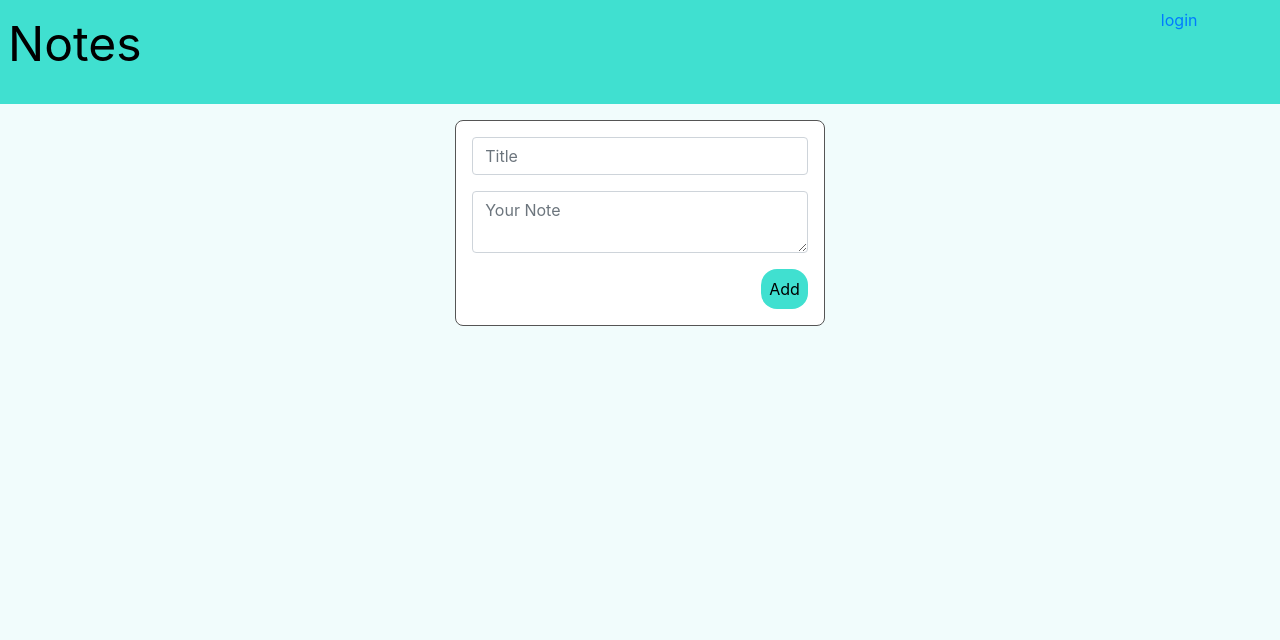
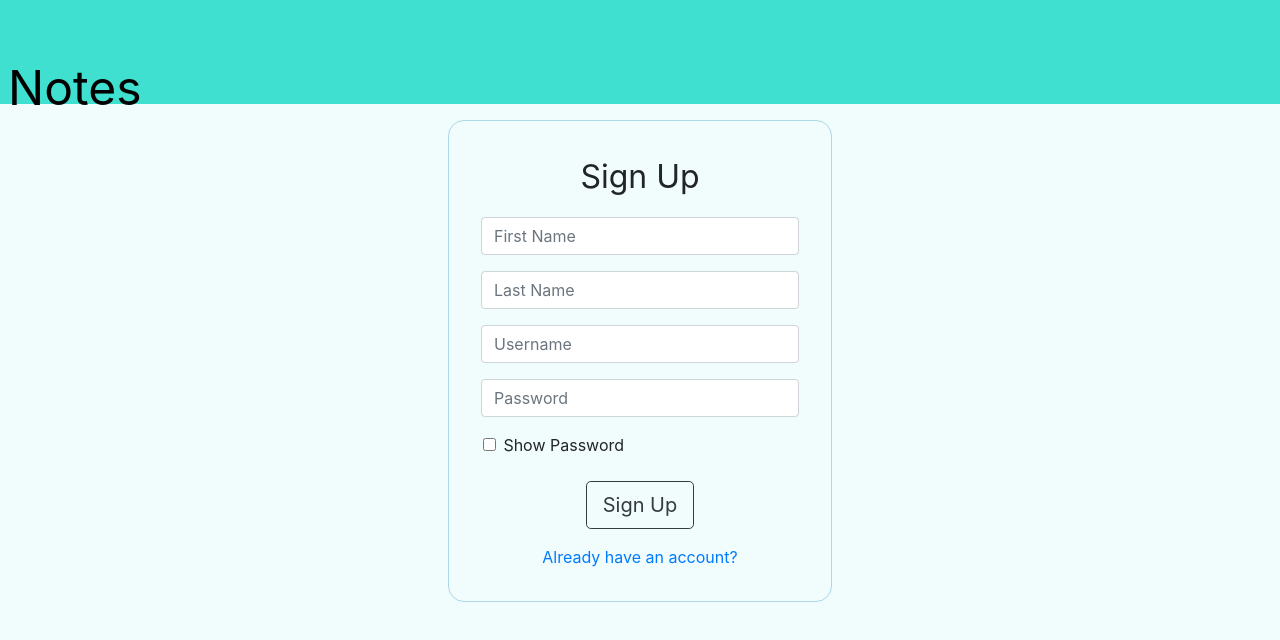
Before and after one commit to vishalnirmal/Notes, a React (Create React App) app in the folder client/: page /signup in a window 1280 px wide. Shown: the top 640 px of the page. Built offline with nearby package versions, Linux system fonts and the light colour scheme.

Commit message:
Fronted connected to backend

```diff
--- a/client/package.json
+++ b/client/package.json
@@ -7,6 +7,7 @@
     "@testing-library/jest-dom": "^4.2.4",
     "@testing-library/react": "^9.4.0",
     "@testing-library/user-event": "^7.2.1",
+    "axios": "^0.19.2",
     "jsonwebtoken": "^8.5.1",
     "react": "^16.12.0",
     "react-dom": "^16.12.0",
--- a/client/public/css/master.css
+++ b/client/public/css/master.css
@@ -6,11 +6,15 @@ body{
 .header{
     background-color: #40e0d0;
     padding: 0.5rem;
+    margin-bottom: 1rem;
 }
 
 .main-heading{
     font-size: 3rem;
-    margin: 0;
+    /* margin: 0; */
+    position: relative;
+    top: 50%;
+    transform: translateY(-50%);
     text-decoration: none;
     color: #000;
 }
@@ -25,7 +29,7 @@ body{
     padding: 2rem;
     border: solid lightblue 1px;
     border-radius: 1rem;
-    margin: 10% auto;
+    margin: 3% auto 0;
 }
 
 .chkbx{
@@ -37,7 +41,7 @@ body{
     padding: 2rem;
     border: solid lightblue 1px;
     border-radius: 1rem;
-    margin: 3% auto auto;
+    margin: 1% auto auto;
 }
 
 .form-heading{
@@ -45,17 +49,14 @@ body{
     font-size: 2rem;
 }
 
-.Home{
-    padding: 1rem 1.5rem;
-}
 
 .create-note{
     background-color: #fff;
     width: 30%;
     margin: auto;
-    padding: 1rem;
+    padding: 0.5rem;
     border-radius: 0.5rem;
-    border: solid 1px #555;
+    border: solid 0.5px #555;
 }
 
 .button{
@@ -74,3 +75,15 @@ body{
     border-radius: 0.5rem;
     border: solid 1px #555;
 }
+
+.logout{
+    font-size: 4rem;
+    position: relative;
+    top: 50%;
+    transform: translateY(-50%);
+}
+
+.logout:hover{
+    color: #fff;
+    cursor: pointer;
+}
--- a/client/public/index.html
+++ b/client/public/index.html
@@ -8,6 +8,7 @@
       name="Notes"
       content="An app where you can note down all your thoughts."
     />
+    <script src="https://kit.fontawesome.com/66d1c73752.js" crossorigin="anonymous"></script>
     <link rel="stylesheet" href="https://stackpath.bootstrapcdn.com/bootstrap/4.4.1/css/bootstrap.min.css" integrity="sha384-Vkoo8x4CGsO3+Hhxv8T/Q5PaXtkKtu6ug5TOeNV6gBiFeWPGFN9MuhOf23Q9Ifjh" crossorigin="anonymous">
     <link rel="stylesheet" href="/css/master.css">
     <title>Notes</title>
--- a/client/src/Components/App.js
+++ b/client/src/Components/App.js
@@ -1,5 +1,4 @@
 import React from 'react';
-import Navigation from './navigation';
 import { Switch, Route } from 'react-router-dom';
 import Login from './Login';
 import Register from './Register';
@@ -8,11 +7,10 @@ import Home from "./Home";
 function App() {
     return (
         <div>
-            <Navigation/>
             <Switch>
-                <Route to="/" exact component={Home}/>
-                <Route to="/signup" exact component={Register}/>
-                <Route to="/signin" exact component={Login}/>
+                <Route path="/" exact component={Home}/>
+                <Route path="/signup" component={Register}/>
+                <Route path="/signin" component={Login}/>
             </Switch>
         </div>
     );
--- a/client/src/Components/Home.jsx
+++ b/client/src/Components/Home.jsx
@@ -1,42 +1,73 @@
 import React from 'react';
 import CreateNote from './createNote';
 import Note from './Note';
+import axios from 'axios';
+import { useEffect } from 'react';
+import Navigation from './navigation';
 
 export default function Home(props){
     const [notes, setNotes] = React.useState([]);
+    const token = localStorage.getItem('jwt-token');
+    function fetchNotes(){
+        axios.get('/note/allNotes', {
+            headers: {
+                "x-auth-token": token
+            }
+        }).then(resp => {
+            setNotes(resp.data);
+        });
+    }
+    if (!token){
+        props.history.push('/signin');
+    }
+
+    useEffect(()=>{
+        fetchNotes();
+    });
 
     function addNote(note){
-        setNotes(notes=>{
-            return [
-                ...notes,
-                note
-            ];
-        });
+        axios({
+            method: 'post',
+            url: '/note/addNote',
+            data: note,
+            headers: {
+                "x-auth-token": token
+            }
+          }).then(resp=>{
+          });
+          fetchNotes();
+
     }
 
     function deleteNote(id){
-        setNotes(notes=>{
-            return notes.filter((note, index)=>{
-                return index !== id;
-            });
-        });
+        axios({
+            method: 'delete',
+            url: '/note/deleteNote',
+            data: {
+                id
+            },
+            headers: {
+                "x-auth-token": token
+            }
+          }).then(resp=>{
+          });
+          fetchNotes();
     }
 
     return (
-        <div className="Home">
+        <div>
+            <Navigation loggedIn={true}/>
             <CreateNote onAdd={addNote}/>
-            <div class="row">
+            <div className="row">
             {notes.map((noteItem, index) => {
                 return (
-                    <div class="col-3">
                         <Note
-                        key={index}
-                        id={index}
+                        key={noteItem._id}
+                        id={noteItem._id}
                         title={noteItem.title}
                         message={noteItem.message}
                         onDelete={deleteNote}
                         />
-                    </div>
                 );
               })}
             </div>
--- a/client/src/Components/Login.jsx
+++ b/client/src/Components/Login.jsx
@@ -1,10 +1,13 @@
 import React from "react";
+import axios from 'axios';
+import Navigation from './navigation';
 
 export default function Login(props){
     const [user, setUser] = React.useState({
         username: "",
         password: ""
     });
+    const [isChecked, setChecked] = React.useState(false);
     function handleChange(event){
         const { name, value } = event.target;
 
@@ -16,22 +19,46 @@ export default function Login(props){
         });
     }
 
-    function submitCredentials(){
-
+    function submitCredentials(event){
+        event.preventDefault();
+        axios.post('/user/login', user).then(resp => {
+            if (resp.status !== 200){
+                props.history.push('/login');
+            }
+            else{
+                localStorage.setItem('jwt-token', resp.data.token);
+                props.history.push('/');
+            }
+        })
     }
 
+    if (localStorage.getItem('jwt-token')){
+        props.history.push('/');
+    }
 
     return (
+        <div>
+    <Navigation />
     <div className="form">
-        <p class="form-heading">Sign In</p>
-        <form className="text-center" onSubmit={submitCredentials}>
+        <p className="form-heading">Sign In</p>
+        <form onSubmit={submitCredentials}>
             <div className="form-group">
                 <input type="text" name="username" value={user.username} placeholder="Username" className="form-control" onChange={handleChange} required/>
             </div>
             <div className="form-group">
-                <input type="text" name="password" value={user.password} placeholder="Password" className="form-control" onChange={handleChange} required/>
+                <input type={isChecked?"text":"password"} name="password" value={user.password} placeholder="Password" className="form-control" onChange={handleChange} required/>
             </div>
-            <button type="submit" className="btn btn-lg btn-outline-dark">Sign In</button>
+            <div className="form-group chkbx">
+                <input type="checkbox" onClick={_=>setChecked(!isChecked)} className="form-check-input"/>
+                <label className="form-check-lable">Show Password</label>
+            </div>
+            <div className="from-group text-center">
+                <button className="btn btn-lg btn-outline-dark" type="submit">Sign In</button>
+            </div>
+            <div className="text-center">
+                <a href="/signup">Create a new account.</a>
+            </div>
         </form>
+    </div>
     </div>);
 }
--- a/client/src/Components/Register.jsx
+++ b/client/src/Components/Register.jsx
@@ -1,4 +1,6 @@
 import React from 'react';
+import axios from 'axios';
+import Navigation from './navigation';
 
 export default function Register(props){
     const [user, setUser] = React.useState({
@@ -21,14 +23,25 @@ export default function Register(props){
         });
     }
 
-    function submitCredentials(){
-
+    function submitCredentials(event){
+        event.preventDefault();
+        axios.post('/user/register', user).then(resp => {
+            if (resp.status !== 200){
+                props.history.push('/register');
+            }
+            else{
+                localStorage.setItem('jwt-token', resp.data.token);
+                props.history.push('/');
+            }
+        })
     }
 
     return (
+        <div>
+        <Navigation/>
     <div className="form-register">
-        <p class="form-heading">Sign Up</p>
-        <form onSubmit={submitCredentials}>
+        <p className="form-heading">Sign Up</p>
+        <form>
             <div className="form-group">
                 <input type="text" name="firstName" value={user.firstName} placeholder="First Name" className="form-control" onChange={handleChange} required/>
             </div>
@@ -41,14 +54,18 @@ export default function Register(props){
             <div className="form-group">
                 <input name="password" type={isChecked? "text" : "password"} value={user.password} placeholder="Password" className="form-control" onChange={handleChange} required/>
             </div>
-            <div class="form-group chkbx">
+            <div className="form-group chkbx">
                 <input type="checkbox" onClick={_=>setChecked(!isChecked)} className="form-check-input"/>
-                <label class="form-check-lable">Show Password</label>
+                <label className="form-check-lable">Show Password</label>
             </div>
             <div className="form-group text-center">
-                <button type="submit" className="btn btn-lg btn-outline-dark">Sign Up</button>
+                <button onClick={submitCredentials} className="btn btn-lg btn-outline-dark">Sign Up</button>
+            </div>
+            <div className=" text-center">
+                <a href="/signin">Already have an account?</a>
             </div>
         </form>
     </div>
+    </div>
     );
 }
--- a/client/src/Components/createNote.jsx
+++ b/client/src/Components/createNote.jsx
@@ -15,12 +15,14 @@ export default function CreateNote(props){
         });
     }
     function onSubmit(event){
+        if (!(note.message === '')){
             event.preventDefault();
             props.onAdd(note);
             setNote({
                 title:"",
                 message:""
             });
+        }
     }
     return (
         <div className="create-note">
--- a/client/src/Components/navigation.jsx
+++ b/client/src/Components/navigation.jsx
@@ -1,16 +1,26 @@
 import React from 'react';
+import {withRouter} from 'react-router-dom';
 
-export default function Navigation(props){
+function Navigation(props){
+    function logout(){
+        localStorage.removeItem('jwt-token');
+        props.history.push('/signin');
+    }
     return (
         <div className="header">
             <div className="row">
-                <div className="col-10">
+                <div className="col-11">
                     <a href="/" className="main-heading"><p>Notes</p></a>
                 </div>
-                <div className="col-2 text-center">
-                <a href="/login" className="login"><p>login</p></a>
-                </div>
+                {
+                    props.loggedIn &&
+                    <div className="col-1 text-center">
+                        <i className="fas fa-sign-out-alt logout" onClick={logout}></i>
+                    </div>
+                }
             </div>
         </div>
     );
 }
+
+export default withRouter(Navigation);
```
Also changed, not shown: client/src/Components/Note.jsx (+7 -5 lines), client/src/middleware/middleware.js (deleted, +0 -23 lines), client/public/logout.jpg (added), 1 other file (tests, documents, lock files or other folders). Lines whose indentation alone changed are shown as unchanged.
